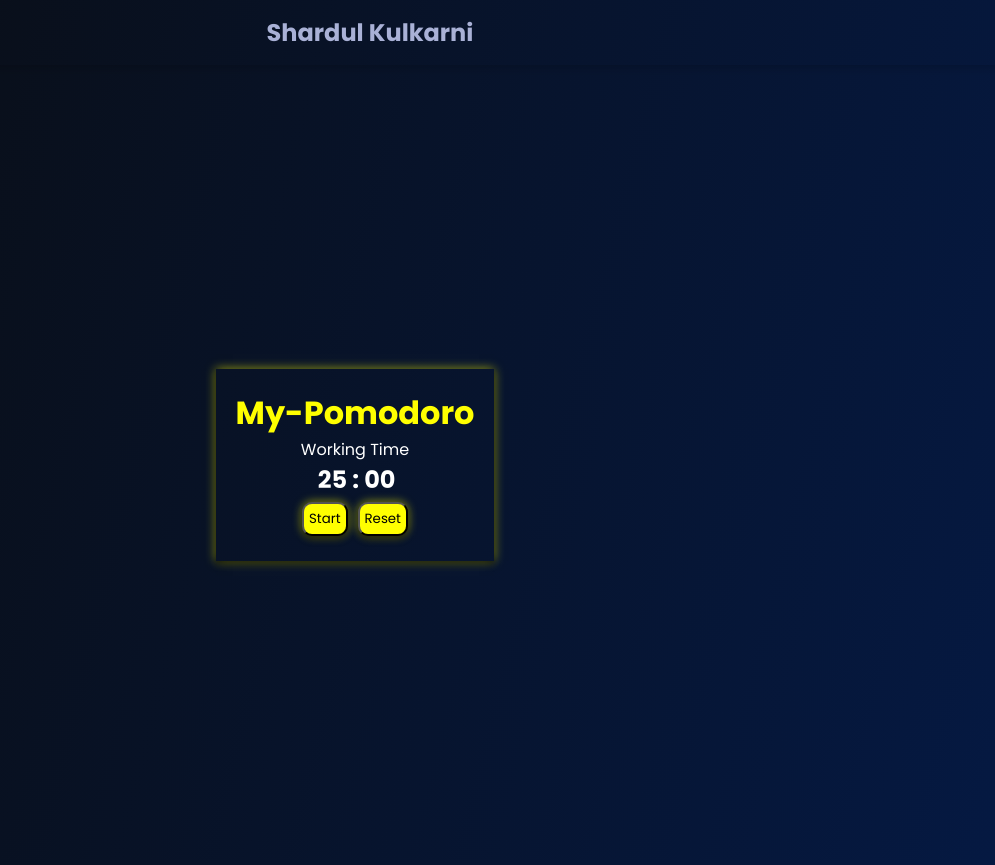
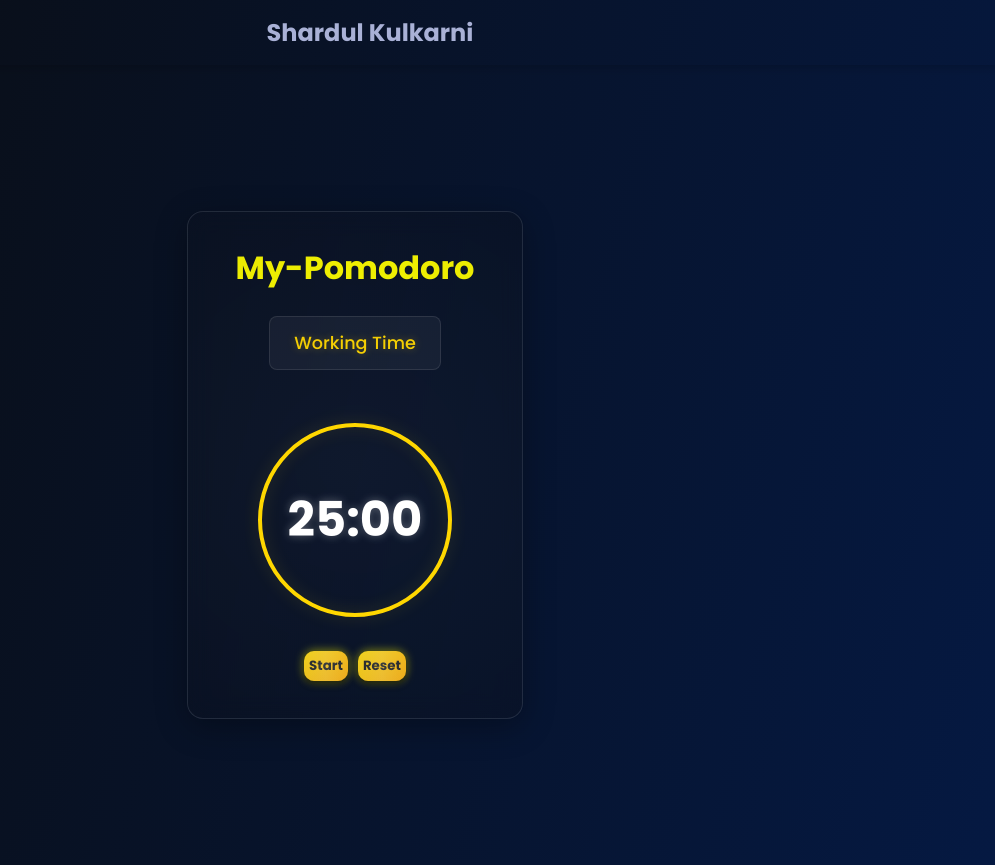
Before and after one commit to shardulkulk297/My-Pomodoro, a React (Vite) app: page / in a window 1280 px wide. Shown: the top 865 px of the page, without its empty margins (285-1280 px from the left). Built offline with nearby package versions, Linux system fonts and the light colour scheme.

Commit message:
Completed the design of the pomodoro App using React

```diff
--- a/src/App.css
+++ b/src/App.css
@@ -45,23 +45,114 @@
     flex-direction: column;
     justify-content: center;
     align-items: center;
-    box-shadow: 0px 6px 12px rgba(0, 0, 0, 0.5),
-    0px 0px 15px rgba(0, 0, 128, 0.4);
-    padding: 20px;
-    box-shadow: 0px 4px 6px rgba(0, 0, 0, 0.4),
-        0px 1px 3px rgba(0, 0, 0, 0.3),
-        0px 0px 10px rgba(255, 255, 0, 0.6);
+    background: rgba(15, 23, 42, 0.4); /* Dark blue overlay */
+    border: 1px solid rgba(255, 255, 255, 0.1);
+    border-radius: 16px;
+    padding: 2rem 3rem;
+    backdrop-filter: blur(12px);
+    box-shadow: 0 8px 32px rgba(0, 0, 0, 0.3);
+    position: relative;
+    overflow: hidden;
 
-    h2{
+    /* h2{
         position: relative;
         left: 18%;
+    } */
+    /* h2 {
+        font-size: 4.5rem;
+        color: #e2e8f0;
+        text-shadow: 0 0 15px rgba(255, 215, 0, 0.3);
+        margin: 1rem 0;
+        font-family: 'Roboto Mono', monospace;
+        position: relative;
+      }
+
+      /* Animated colon separator */
+      /* h2::after {
+        content: '';
+        position: absolute;
+        left: 54%;
+        animation: pulse 1s infinite;
+        color: #ffd700;
+      } */
+
+      /* @keyframes pulse {
+        0%, 100% { opacity: 1; }
+        50% { opacity: 0.3; }
+      } */
+}
+
+.session-indicator {
+    margin: 1.5rem 0;
+    padding: 0.8rem 1.5rem;
+    border-radius: 8px;
+    background: rgba(255, 255, 255, 0.05);
+    border: 1px solid rgba(255, 255, 255, 0.1);
+  }
+  .indicator {
+    font-size: 1.1rem;
+    font-weight: 500;
+  }
+  .work {
+    color: #ffd700;
+    text-shadow: 0 0 8px rgba(255, 215, 0, 0.3);
+  }
+
+  .break {
+    color: #00ffea;
+    text-shadow: 0 0 8px rgba(0, 255, 234, 0.3);
+  }
 
 
+.timer::after {
+    content: '';
+    position: absolute;
+    top: 0;
+    left: 0;
+    right: 0;
+    bottom: 0;
+    background: radial-gradient(circle at 50% 50%,
+      rgba(255, 255, 255, 0.02) 0%,
+      rgba(0, 0, 0, 0.1) 100%);
+    pointer-events: none;
+  }
 
+  button {
+    background: linear-gradient(135deg,
+      rgba(255, 215, 0, 0.9) 0%,
+      rgba(255, 165, 0, 0.9) 100%);
+    color: #0a0d12;
+    border: none;
+    padding: 12px 28px;
+    border-radius: 8px;
+    font-weight: 600;
+    transition: all 0.3s ease;
+    position: relative;
+    overflow: hidden;
+  }
 
+  button::before {
+    content: '';
+    position: absolute;
+    top: -50%;
+    left: -50%;
+    width: 200%;
+    height: 200%;
+    background: linear-gradient(45deg,
+      transparent,
+      rgba(255, 255, 255, 0.2),
+      transparent);
+    transform: rotate(45deg);
+  }
 
-    }
-}
+  button:hover {
+    transform: translateY(-2px);
+    box-shadow: 0 4px 15px rgba(255, 215, 0, 0.3);
+  }
+
+  button:active {
+    transform: translateY(0);
+  }
 
 .text{
     display: flex;
--- a/src/components/Timer.jsx
+++ b/src/components/Timer.jsx
@@ -51,7 +51,7 @@ const Timer = () => {
                 }
                 return prevTime - 1;
             })
-        },1000)
+        },)
 
 
 
@@ -69,7 +69,7 @@ const Timer = () => {
         const mins = Math.floor(sec / 60).toString().padStart(2, '0');
         const secs = Math.floor(sec % 60).toString().padStart(2, '0');
 
-        return `${mins} : ${secs}`;
+        return `${mins}:${secs}`;
 
 
 
@@ -94,12 +94,38 @@ const Timer = () => {
                     <div className="timer">
                         <div className='text'>
                             <h1>My-Pomodoro</h1>
-                            <p>{isWorkSession ? 'Working Time' : 'Take a Break!'}</p>
+                            <div className='session-indicator indicator'>
 
+                                <p className={isWorkSession ? 'work' : 'break'}>{isWorkSession ? 'Working Time' : 'Take a Break!'}</p>
+
+                            </div>
+
+
+                        </div>
+
+
+                        <div className="progress-ring">
+                            <svg width="220" height="220">
+                                <circle
+                                    className="progress-circle"
+                                    stroke={isWorkSession ? '#ffd700' : '#00ffaa'}
+                                    strokeWidth="4"
+                                    strokeLinecap="round"
+                                    fill="transparent"
+                                    r="95"
+                                    cx="110"
+                                    cy="110"
+                                    style={{
+                                        strokeDasharray: `${(timeLeft / (isWorkSession ? 1500 : 300)) * 597}`,
+                                        strokeDashoffset: 0
+                                    }}
+                                />
+                            </svg>
+                            <h2 className="timer-text">{formatTime(timeLeft)}</h2>
                         </div>
                         <div>
 
-                            <h2>{formatTime(timeLeft)}</h2>
+                            {/* <h2>{formatTime(timeLeft)}</h2> */}
                             <button onClick={toggleTimer}>{isRunning ? 'Stop' : 'Start'}</button>
                             <button onClick={resetTimer}>Reset</button>
 
--- a/src/index.css
+++ b/src/index.css
@@ -5,3 +5,35 @@ body{
 background: linear-gradient(104deg, rgba(10,13,18,1) 0%, rgba(5,25,66,1) 100%);
   font-family: "Poppins";
 }
+.progress-ring {
+  position: relative;
+  width: 220px;
+  height: 220px;
+  margin: 1rem auto;
+}
+
+.progress-ring circle {
+  filter: drop-shadow(0 0 8px rgba(255, 215, 0, 0.2));
+}
+.progress-ring h2 {
+  position: absolute;
+  top: 50%;
+  left: 50%;
+  transform: translate(-50%, -50%);
+  z-index: 2; /* Add this */
+  color: #fff; /* Ensure contrast */
+  margin: 0; /* Remove default margins */
+}
+.progress-ring svg {
+  position: relative;
+  z-index: 1;
+}
+.timer-text {
+  font-size: 3rem;
+  font-weight: 600;
+  text-shadow: 0 0 10px rgba(255, 255, 255, 0.3);
+}
+
+.timer{
+  text-align: center;
+}
```
